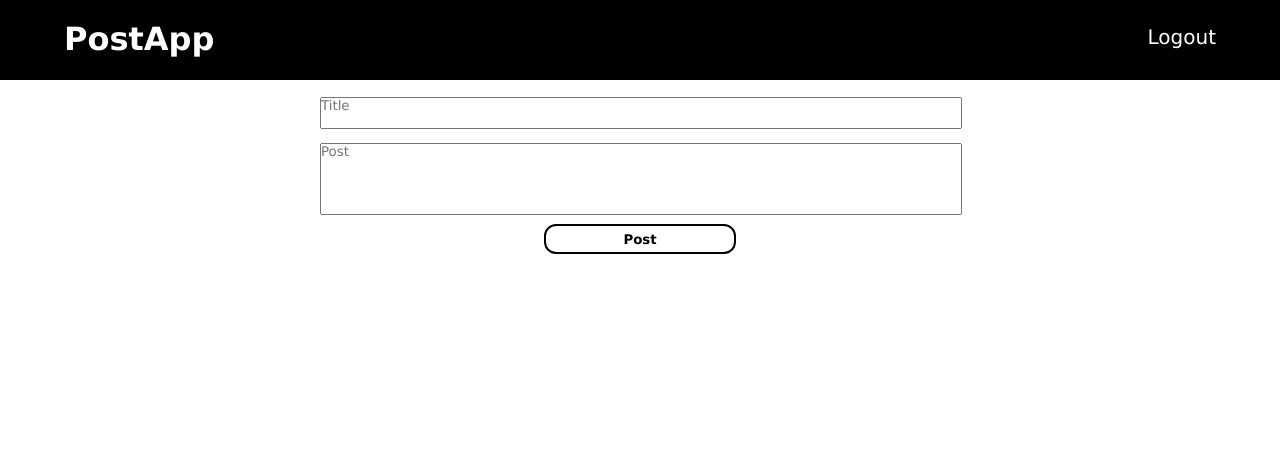
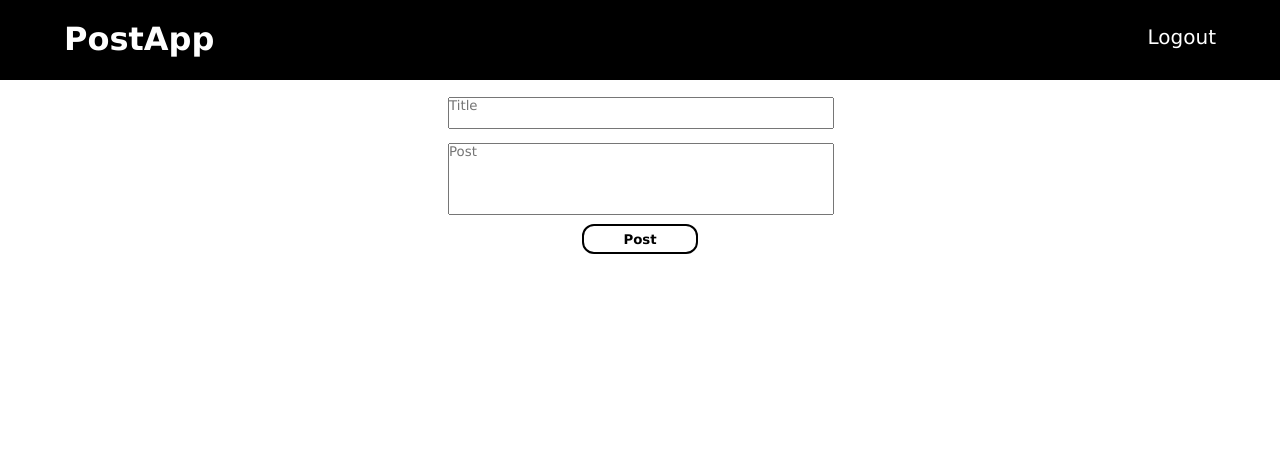
Before and after one commit to Ivan-Vinski/PostApp, a PHP site: page /main/main.php in a window 1280 px wide. Shown: the top 453 px of the page. Run offline with PHP 8.4, Linux system fonts and the light colour scheme; the visitor is signed in with stand-in values (Sample User, id 1); data that the repository does not hold is empty.

Commit message:
Small tweaks

```diff
--- a/index.css
+++ b/index.css
@@ -21,7 +21,7 @@ header{
 
 header .container{
   position: relative;
-  width: 80%;
+  width: 60%;
   height: 50%;
   margin: auto;
 }
--- a/main/main.css
+++ b/main/main.css
@@ -58,7 +58,7 @@ a:hover{
 .formContainer{
   position: relative;
   top: 10vh;
-  width: 50%;
+  width: 30%;
   margin: auto;
   height: 30vh;
 }
```
